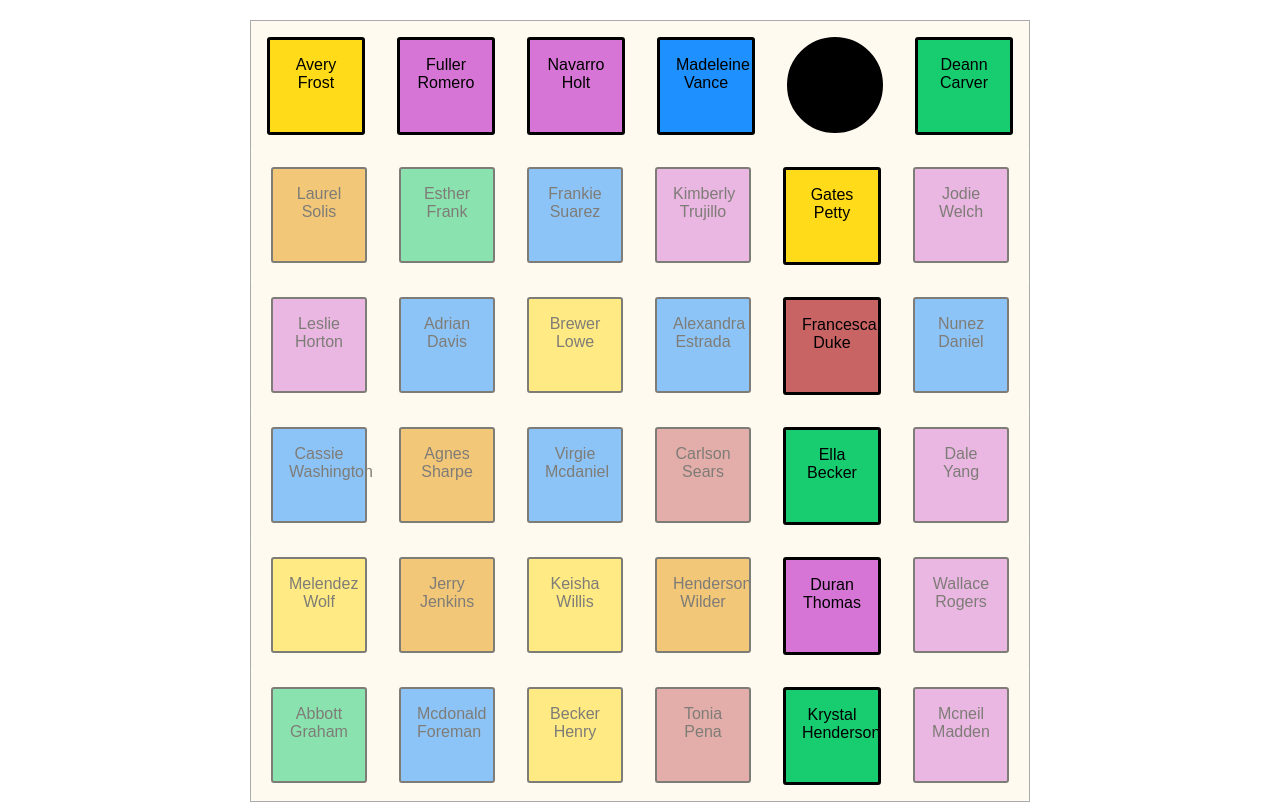
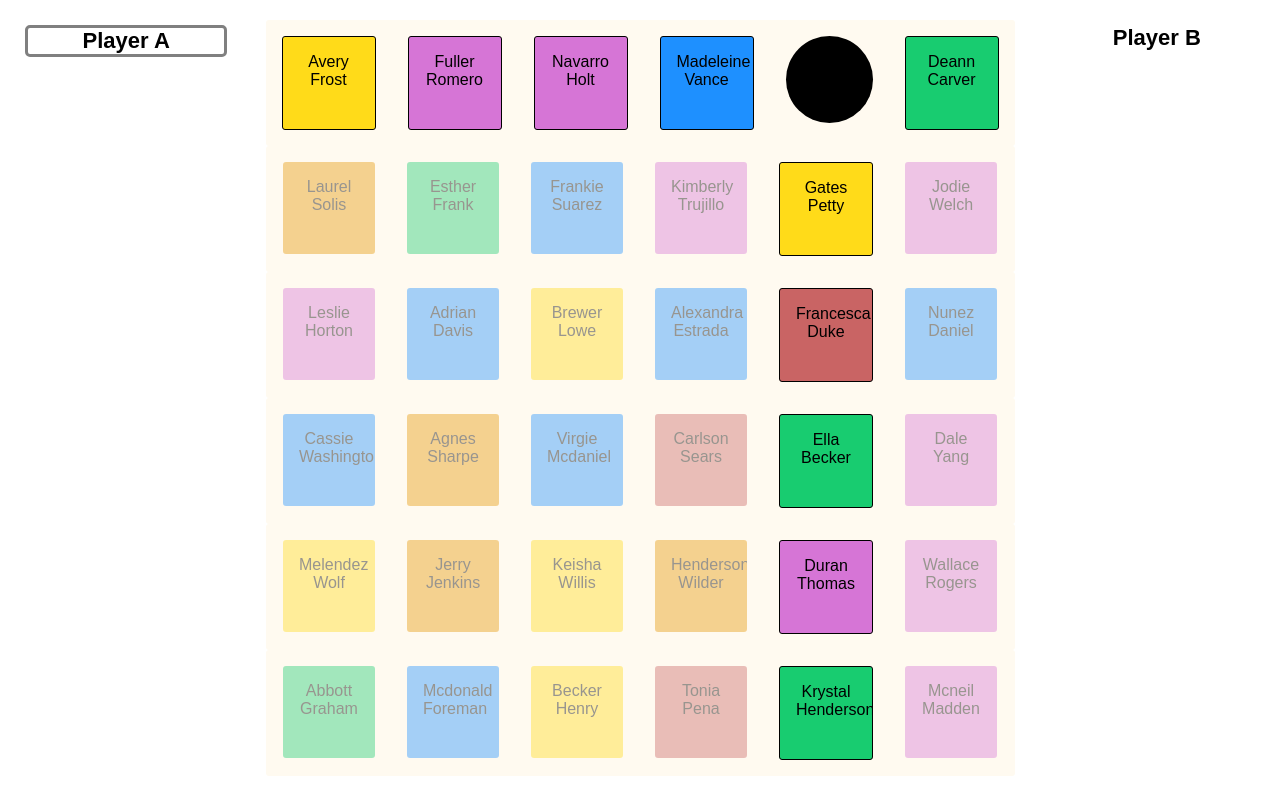
Before and after one commit to afrz/master-of-puppets, a React (Create React App) app: page / in a window 1280 px wide. Built offline with nearby package versions, Linux system fonts and the light colour scheme; the HTML template or start-up script is replaced by a standard one.

Commit message:
Add player specific board

```diff
--- a/src/App.jsx
+++ b/src/App.jsx
@@ -17,9 +17,9 @@ const AppContainer = styled.div`
 const App = ({ store }) => (
   <Provider store={store}>
     <AppContainer>
-      <PlayerBoard />
+      <PlayerBoard player="A" />
       <GameBoard />
-      <PlayerBoard right />
+      <PlayerBoard player="B" right />
     </AppContainer>
   </Provider>
 );
--- a/src/components/Board/GameBoard.jsx
+++ b/src/components/Board/GameBoard.jsx
@@ -10,14 +10,16 @@ const TileContainer = styled.div`
   width: 60px;
   text-align: center;
   white-space: pre-wrap;
+  overflow: hidden;
 
   &:hover {
-    color: white;
-    background: black;
+    color: ${props => (props.active ? "white" : "initial")};
+    cursor: ${props => (props.active ? "pointer" : "default")};
+    box-shadow: ${props => (props.active ? "0px 0px 10px 3px black" : "none")};
   }
 
-  border: ${props => (props.active ? "3px " : "2px")} solid black;
-  opacity: ${props => (props.active ? "1" : "0.5")};
+  border: ${props => (props.active ? "1px " : "0px")} solid black;
+  opacity: ${props => (props.active ? "1" : "0.4")};
   color: black;
   border-radius: 3px;
   background-color: ${props => props.backcolor};
@@ -31,6 +33,8 @@ const EmptyTile = TileContainer.extend`
 const MasterTile = TileContainer.extend`
   background-color: black;
   border-radius: 100%;
+  width: 55px;
+  height: 55px;
   opacity: 1;
 `;
 
@@ -78,7 +82,7 @@ const TileRow = ({ row, active, masterCoord, pickCard }) => (
 
 const Board = styled.div`
   margin-top: 20px;
-  border: 1px solid #aaa;
+  //border: 1px solid #aaa;
 `;
 
 const BoardContainer = ({ grid, masterCoord, pickCard }) => {
--- a/src/components/Player/PlayerBoard.jsx
+++ b/src/components/Player/PlayerBoard.jsx
@@ -3,6 +3,20 @@ import styled from "styled-components";
 
 import { getFamilyId, getId } from "../../logic/selectors";
 import { familySearcher } from "../../logic/static";
+
+const PlayerName = styled.div`
+  font-size: 22px;
+  font-weight: bold;
+
+  margin: 15px;
+
+  width: 80%;
+  border: ${props => (props.current ? "3px solid gray" : "")};
+  border-radius: 5px;
+
+  display: flex;
+  justify-content: center;
+`;
 
 const PlayerBoardContainer = styled.div`
   background: white;
@@ -15,7 +29,7 @@ const PlayerBoardContainer = styled.div`
   align-items: ${props => (props.right ? "flex-end" : "flex-start")};
 `;
 
-const PlayerBoard = ({ cards, right = false }) => {
+const PlayerBoard = ({ cards, current, name, right = false }) => {
   const byFamily = cards.reduce((acc, c) => {
     const fid = getFamilyId(c);
     if (!acc[fid]) acc[fid] = [];
@@ -26,6 +40,9 @@ const PlayerBoard = ({ cards, right = false }) => {
 
   return (
     <PlayerBoardContainer right={right}>
+      <PlayerName right={right} current={current}>
+        Player {name}
+      </PlayerName>
       {Object.keys(byFamily).map(fid => {
         const fam = familySearcher(fid);
         return (
--- a/src/components/Player/index.js
+++ b/src/components/Player/index.js
@@ -1,11 +1,19 @@
 import { connect } from "react-redux";
 
-import { translateToCards, getBoard } from "../../logic/selectors";
+import {
+  translateToCards,
+  getBoard,
+  getCurrentPlayer
+} from "../../logic/selectors";
+
 import PlayerBoard from "./PlayerBoard";
 
-const mapStateToProps = state => {
+const mapStateToProps = (state, ownProps) => {
+  const playerName = ownProps.player;
   return {
-    cards: translateToCards(getBoard(state).player)
+    cards: translateToCards(getBoard(state)[`player${playerName}`]),
+    current: getCurrentPlayer(state) === playerName,
+    name: playerName
   };
 };
 
--- a/src/logic/reducers/board.js
+++ b/src/logic/reducers/board.js
@@ -4,20 +4,33 @@ import { getChosenCards } from "../selectors";
 import matrixReducer, { generateMatrix } from "./matrix";
 import playerReducer from "./player";
 
-//random card
 const initState = {
   matrix: generateMatrix(6),
-  player: []
+  playerA: [],
+  playerB: [],
+  currentPlayer: "A"
 };
+
+const isFirstPlayer = player => player === "A";
 
 export default function boardReducer(state = initState, action) {
   const { type } = action;
   if (type === PICK_CARD) {
     const cards = getChosenCards(state.matrix, action.payload);
+    const { currentPlayer } = state;
+    const isA = currentPlayer === "A";
 
     return {
       matrix: matrixReducer(state.matrix, action, cards),
-      player: playerReducer(state.player, action, cards)
+      currentPlayer: isA ? "B" : "A",
+
+      playerA: isA
+        ? playerReducer(state.playerA, action, cards)
+        : state.playerA,
+
+      playerB: !isA
+        ? playerReducer(state.playerB, action, cards)
+        : state.playerB
     };
   }
   return state;
--- a/src/logic/selectors.js
+++ b/src/logic/selectors.js
@@ -46,6 +46,7 @@ export const getCards = ({ cards }) => cards;
 export const getFamilies = ({ families }) => families;
 export const getMaster = ({ master }) => master;
 export const getMatrix = state => getBoard(state).matrix;
+export const getCurrentPlayer = state => getBoard(state).currentPlayer;
 
 //helpers
 export const getId = ({ _id }) => _id;
```
